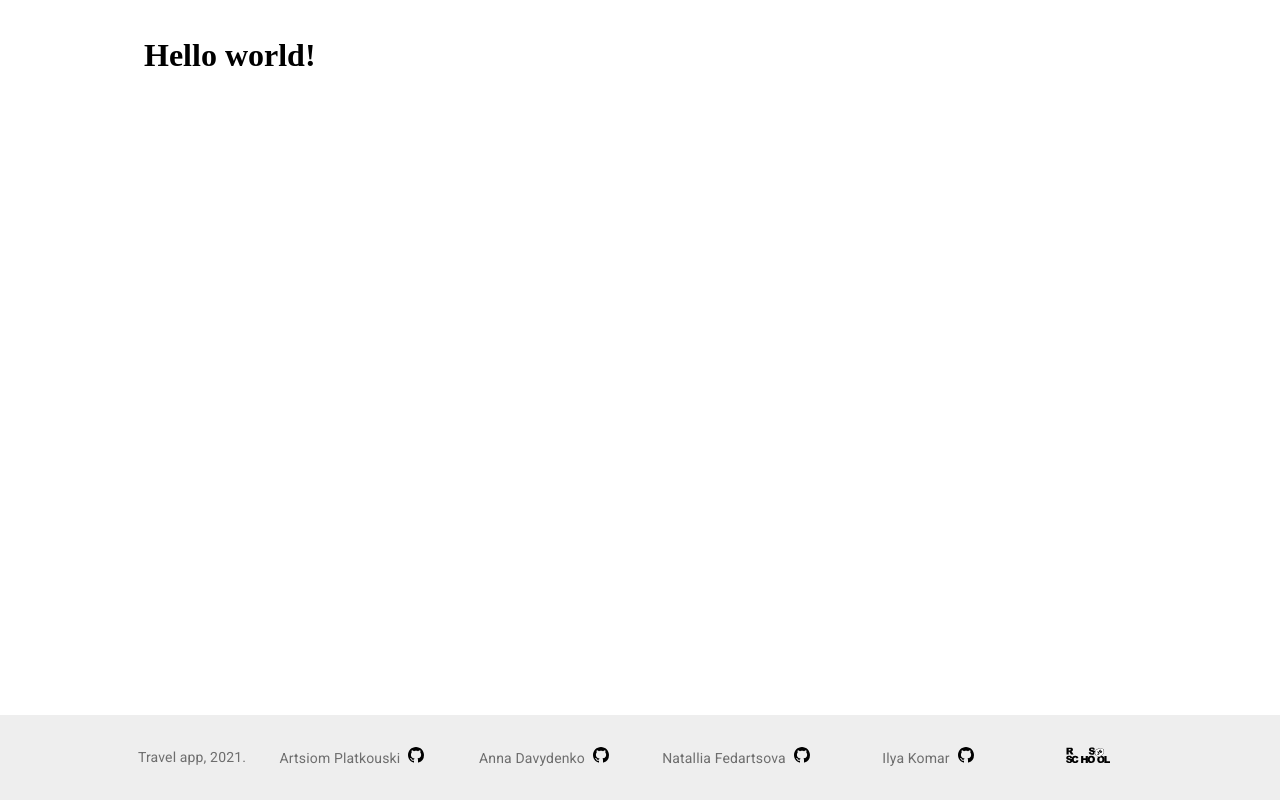
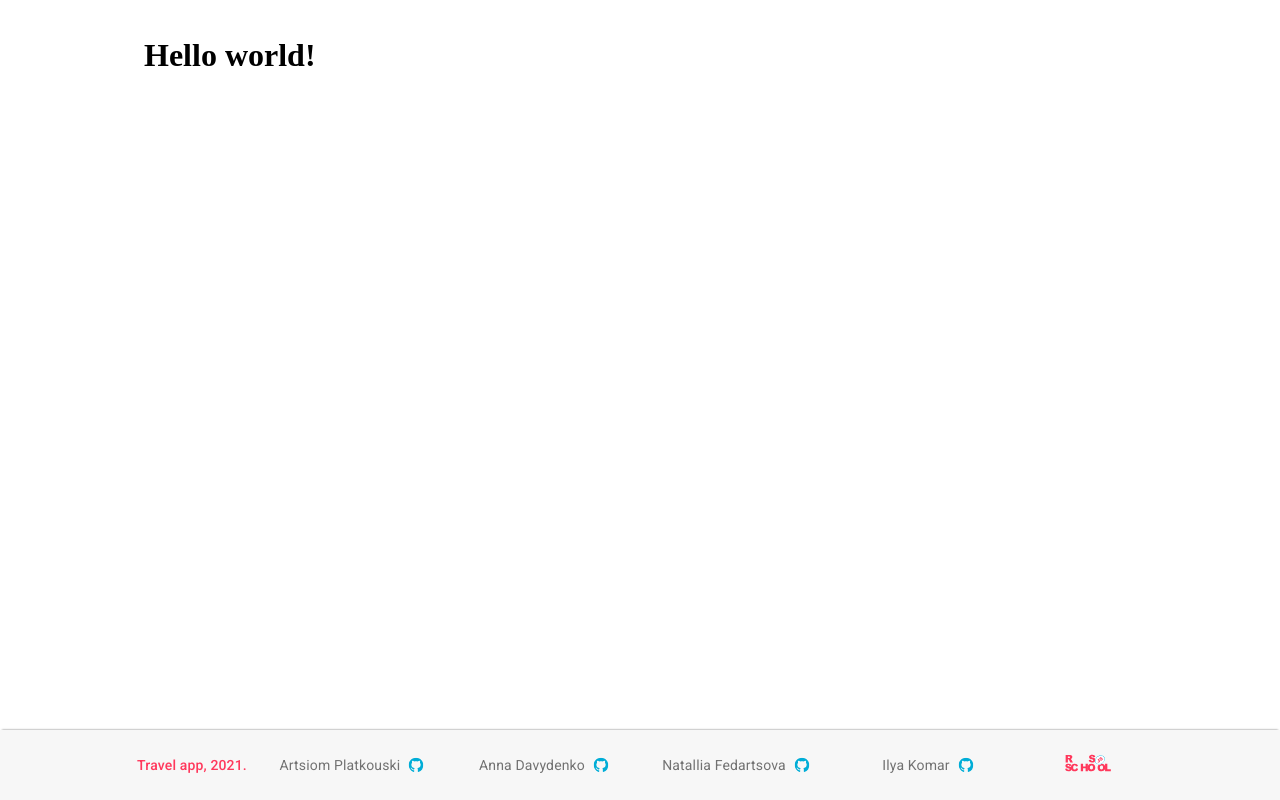
Before and after one commit to aplatkouski/travel-app, a React app: page / in a window 1280 px wide. Built offline with nearby package versions, Linux system fonts and the light colour scheme.

Commit message:
feat: add styles to footer

```diff
--- a/package.json
+++ b/package.json
@@ -8,6 +8,7 @@
     "@material-ui/icons": "4.11.2",
     "@testing-library/jest-dom": "5.11.9",
     "@testing-library/react": "11.2.5",
+    "classnames": "2.2.6",
     "react": "16.14.0",
     "react-dom": "16.14.0",
     "react-redux": "7.2.2",
--- a/src/components/ContributorLinks/ContributorLinks.tsx
+++ b/src/components/ContributorLinks/ContributorLinks.tsx
@@ -4,23 +4,6 @@ import GitHubLogo from 'Assets/icons/github-logo.svg';
 import SvgImg from 'Components/SvgImg';
 import Contributor from 'Entities/contributor';
 import * as React from 'react';
-
-const useStyles = makeStyles((theme: Theme) =>
-  createStyles({
-    item: {
-      color: theme.palette.text.secondary,
-      margin: theme.spacing(1, 0),
-      minWidth: theme.spacing(20),
-      textAlign: 'center',
-    },
-    link: {
-      color: theme.palette.text.secondary,
-      '& > *': {
-        marginLeft: theme.spacing(1),
-      },
-    },
-  })
-);
 
 export interface Props {
   contributors: Array<Contributor>;
@@ -49,5 +32,28 @@ const ContributorLinks = ({ contributors }: Props): JSX.Element => {
     </>
   );
 };
+const useStyles = makeStyles((theme: Theme) =>
+  createStyles({
+    item: {
+      color: theme.palette.text.secondary,
+      margin: theme.spacing(1, 0),
+      minWidth: theme.spacing(20),
+      textAlign: 'center',
+    },
+    link: {
+      color: theme.palette.text.secondary,
+      alignItems: 'center',
+      display: 'flex',
+      justifyContent: 'center',
+      '&:hover': {
+        color: "#00add7",
+      },
+      '& > *': {
+        marginLeft: theme.spacing(1),
+        transition: 'all 1s ease',
 
+      },
+    },
+  })
+);
 export default ContributorLinks;
--- a/src/components/Footer/Footer.tsx
+++ b/src/components/Footer/Footer.tsx
@@ -5,38 +5,15 @@ import ContributorLinks from 'Components/ContributorLinks';
 import SvgImg from 'Components/SvgImg';
 import contributors from 'Data/contributors.json';
 import * as React from 'react';
+import classNames from "classnames";
 
-const useStyles = makeStyles((theme: Theme) =>
-  createStyles({
-    container: {
-      flexGrow: 1,
-      margin: 'auto',
-      maxWidth: '1024px',
-      justifyContent: 'center',
-    },
-    footer: {
-      backgroundColor:
-        theme.palette.type === 'light'
-          ? theme.palette.grey[200]
-          : theme.palette.grey[800],
-      flexShrink: 0,
-      padding: theme.spacing(3, 2),
-    },
-    item: {
-      color: theme.palette.text.secondary,
-      display: 'flex',
-      justifyContent: 'center',
-      margin: theme.spacing(1, 0),
-    },
-  })
-);
-
-const AppIntro = () => (
+const AppIntro = (): JSX.Element => (
   <Typography color="textSecondary" variant="body2">
     <Link
       color="inherit"
       href="https://github.com/aplatkouski/travel-app"
       title="Travel app source"
+      underline="none"
     >
       Travel app
     </Link>
@@ -50,10 +27,10 @@ export default function Footer(): JSX.Element {
   return (
     <footer className={classes.footer}>
       <Grid className={classes.container} container>
-        <Grid className={classes.item} item md sm={12}>
+        <Grid className={classNames(classes.item, classes.travelApp)} item md sm={12}>
           <AppIntro />
         </Grid>
-        <Grid container item md={9} sm={12}>
+        <Grid container item md={9} sm={12} justify='center'>
           <ContributorLinks contributors={contributors} />
         </Grid>
         <Grid className={classes.item} item md sm={12}>
@@ -71,3 +48,46 @@ export default function Footer(): JSX.Element {
     </footer>
   );
 }
+const useStyles = makeStyles((theme: Theme) =>
+  createStyles({
+    container: {
+      flexGrow: 1,
+      margin: 'auto',
+      maxWidth: '1024px',
+      justifyContent: 'center',
+      alignItems: 'center',
+    },
+    footer: {
+      backgroundColor: '#f7f7f7',
+      flexShrink: 0,
+      padding: theme.spacing(0, 2),
+      boxShadow: '0px -2px 2px -2px #717171',
+    },
+    item: {
+      color: theme.palette.text.secondary,
+      display: 'flex',
+      justifyContent: 'center',
+      margin: theme.spacing(1, 0),
+      "& a:hover":{
+        color: '#00add7',
+      },
+      "& a img": {
+        width: '50px',
+        height: 'initial',
+        transition: 'all 1s ease',
+      },
+    },
+    travelApp: {
+      "& p": {
+        color: '#FF385C',
+        fontWeight: 500,
+      },
+      display: 'flex',
+      justifyContent: 'center',
+      margin: theme.spacing(1, 0),
+      "& a:hover":{
+        color: '#00add7',
+      }
+    },
+  })
+);
```
Also changed, not shown: src/assets/icons/github-logo.svg, src/assets/icons/rsschool-logo.svg.
